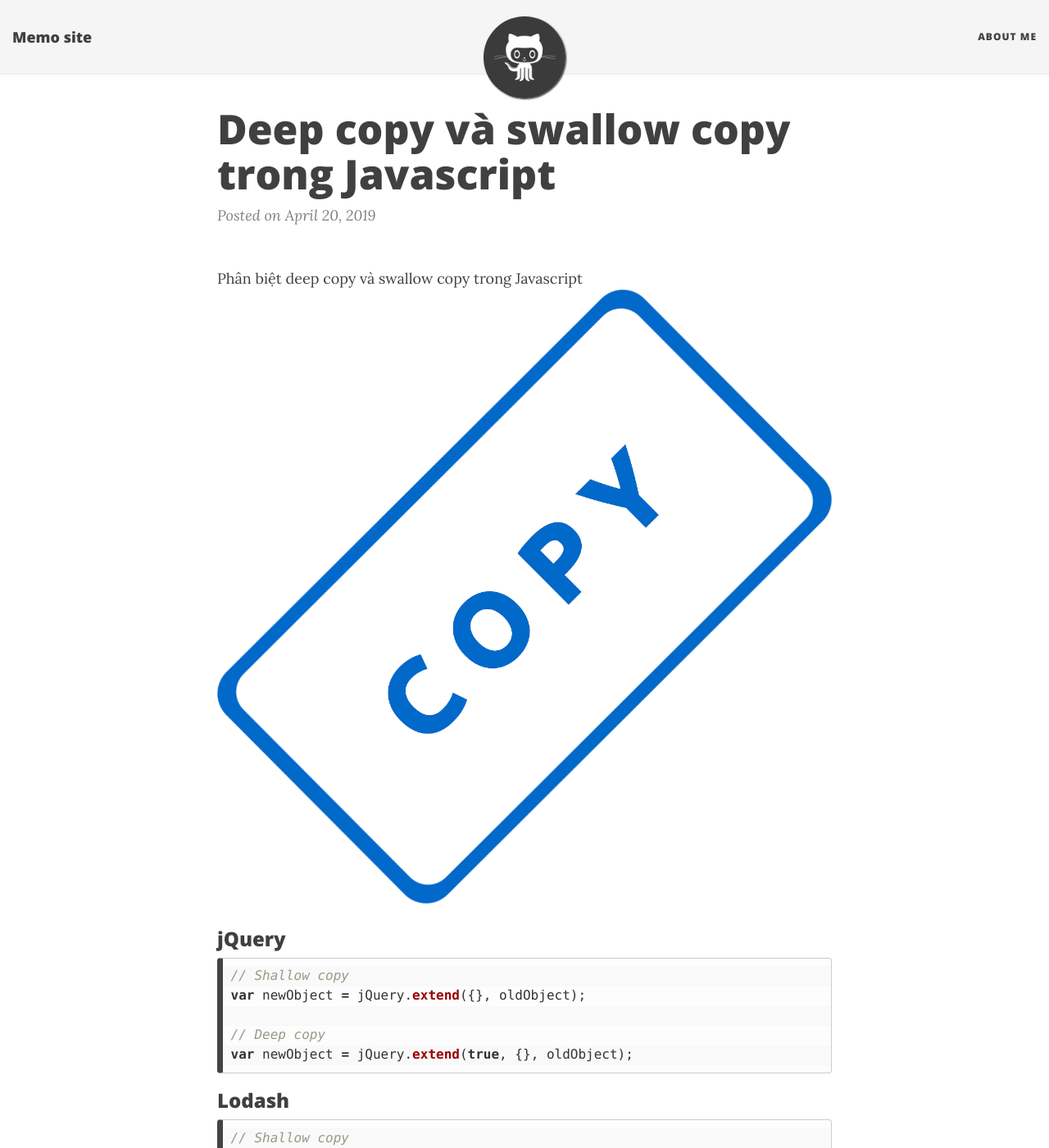
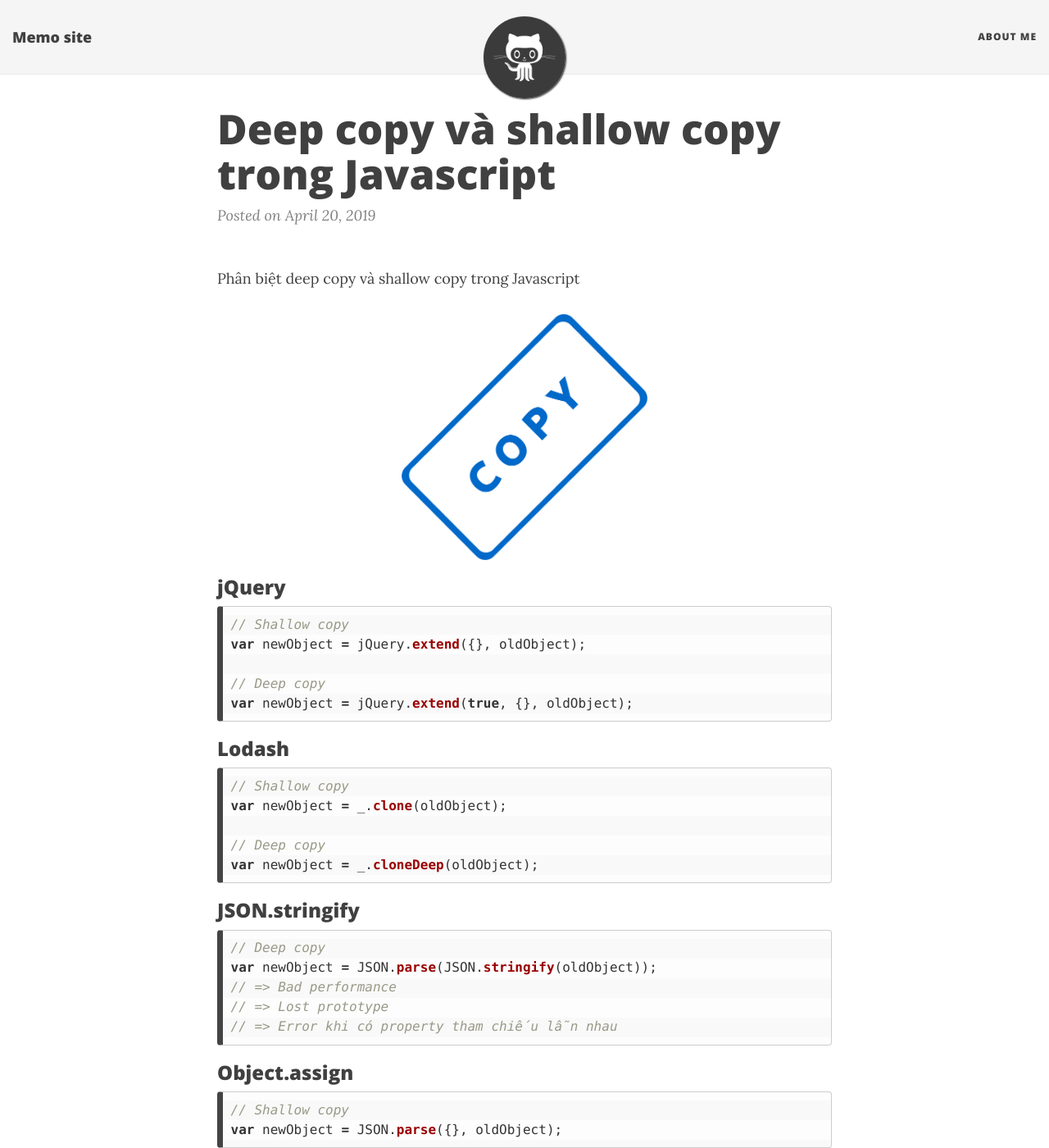
Before and after one commit to tains2384/tains2384.github.io, a Jekyll site: the page built from _posts/2019-04-20-deep-copy-and-shallow-copy-js.md, in a window 1280 px wide and 1400 px high. Shown: the whole window at 82% size. Built offline with Jekyll 4.4.1, drawn with Linux system fonts in a browser that asks for light colours; nearby versions of some CDN libraries; some of the changed text lies outside the part shown.

Commit message:
Update format

````diff
--- a/_layouts/base.html
+++ b/_layouts/base.html
@@ -3,6 +3,7 @@
   - "/css/bootstrap.min.css"
   - "/css/bootstrap-social.css"
   - "/css/main.css"
+  - "/css/style.css"
 common-ext-css:
   - "//maxcdn.bootstrapcdn.com/font-awesome/4.6.0/css/font-awesome.min.css"
 common-googlefonts:
--- a/_posts/2019-04-20-deep-copy-and-swallow-copy-js.md
+++ b/_posts/2019-04-20-deep-copy-and-shallow-copy-js.md
@@ -1,13 +1,16 @@
 ---
 layout: post
-title: Deep copy và swallow copy trong Javascript
-tags: [deep copy, swallow copy, javascript]
+title: Deep copy và shallow copy trong Javascript
+tags: [deep copy, shallow copy, javascript]
 comments: true
 ---
 
 <!-- Content here -->
-Phân biệt deep copy và swallow copy trong Javascript
-![copy logo](/img/copy-160128_1280.png)
+Phân biệt deep copy và shallow copy trong Javascript
+<!-- ![copy logo](/img/copy-160128_1280.png) -->
+<div class="flex justify-content-center">
+  <img src="/img/copy-160128_1280.png" height="300">
+</div>
 
 ### jQuery
 ```javascript
--- /dev/null
+++ b/css/style.css
@@ -0,0 +1,11 @@
+.flex {
+  display: flex;
+}
+
+.justify-content-center {
+  justify-content: center
+}
+
+.align-items-center {
+  align-items: center;
+}
````
